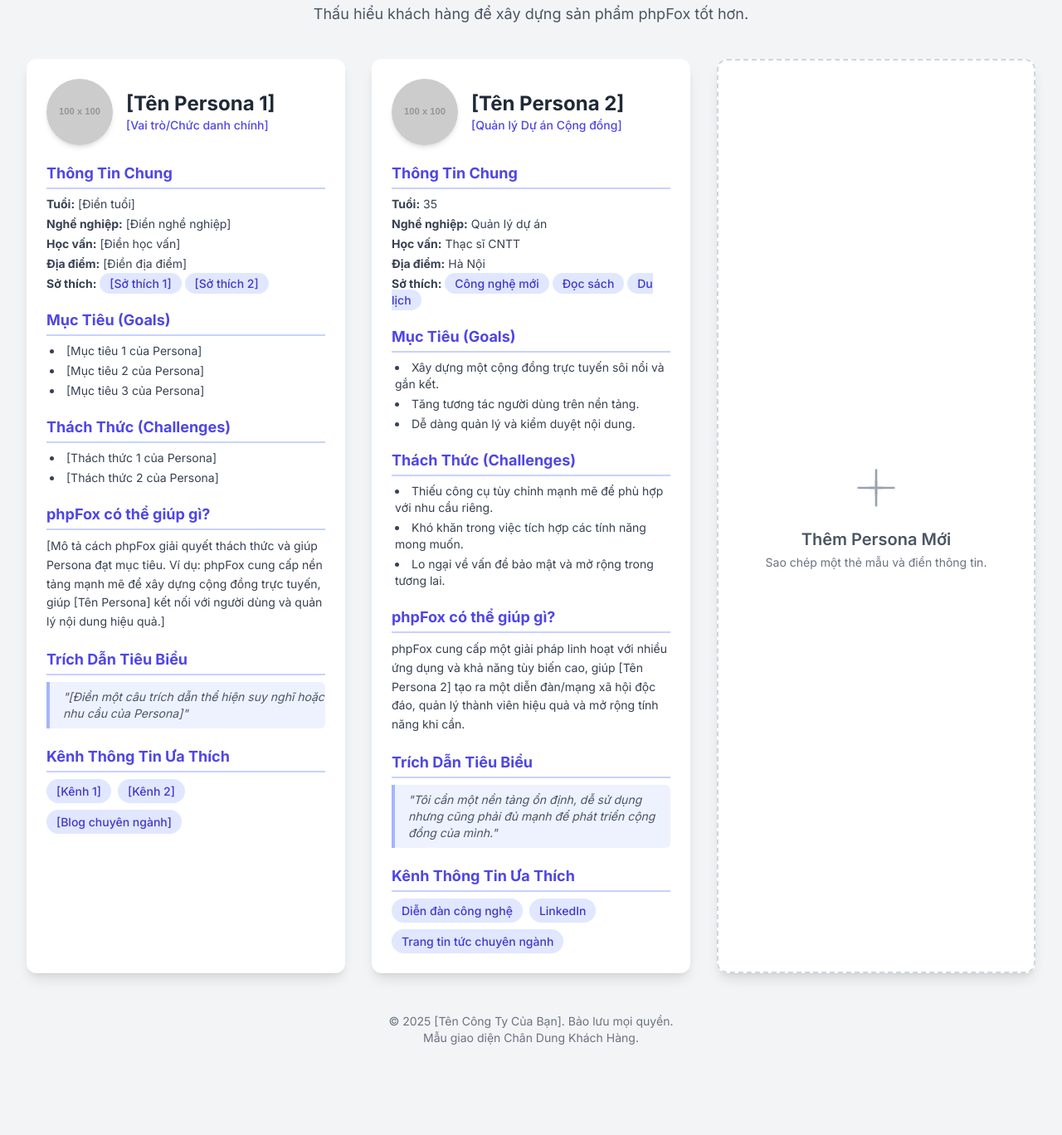
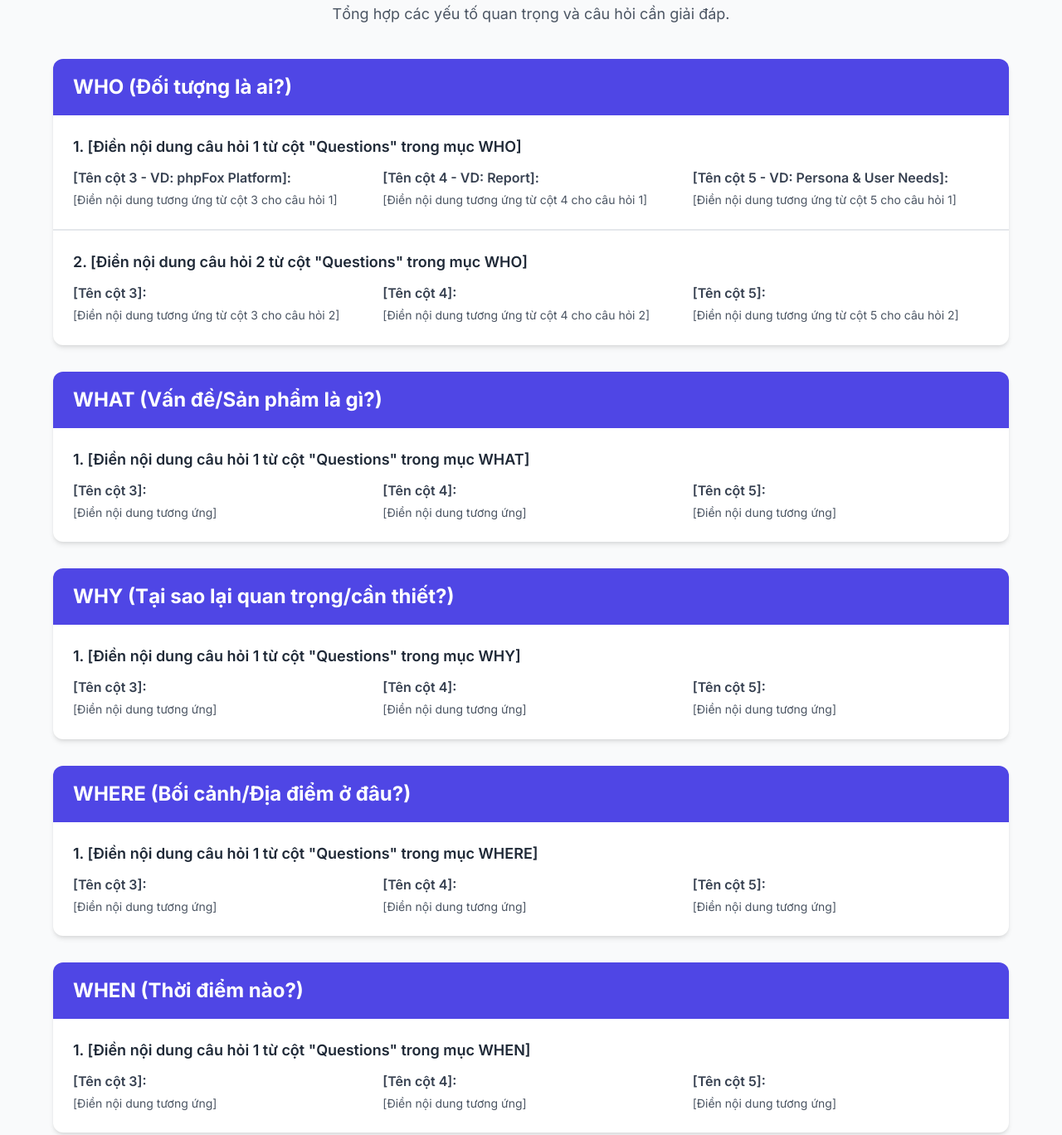
Before and after one commit to Rino-Nguyen/phpfox-buyer-persona, a plain HTML site: page index.html in a window 1280 px wide. Shown: the part 77-1445 px from the top of the page at 83% size. Before the commit the page ends 1370 px from the top, so only its background shows below. Drawn offline with nearby package versions, Linux system fonts and the light colour scheme; placeholder pictures from the web are drawn by us.

Commit message:
Update index.html

```diff
--- a/index.html
+++ b/index.html
@@ -3,7 +3,7 @@
 <head>
     <meta charset="UTF-8">
     <meta name="viewport" content="width=device-width, initial-scale=1.0">
-    <title>Chân Dung Khách Hàng - phpFox</title>
+    <title>Phân Tích Chi Tiết | [Tên Dự Án/Sản Phẩm Của Bạn]</title>
     <!-- Tải Tailwind CSS -->
     <script src="https://cdn.tailwindcss.com"></script>
     <!-- Sử dụng font Inter -->
@@ -11,193 +11,249 @@
     <style>
         body {
             font-family: 'Inter', sans-serif;
-            background-color: #f3f4f6; /* Màu nền xám nhạt */
+            background-color: #f9fafb; /* Màu nền xám rất nhạt */
         }
-        .persona-card {
-            transition: transform 0.3s ease-in-out, box-shadow 0.3s ease-in-out;
+        .section-card {
+            background-color: white;
+            border-radius: 0.75rem; /* 12px */
+            box-shadow: 0 4px 6px -1px rgba(0, 0, 0, 0.1), 0 2px 4px -1px rgba(0, 0, 0, 0.06);
+            margin-bottom: 2rem; /* mb-8 */
+            overflow: hidden;
         }
-        .persona-card:hover {
-            transform: translateY(-5px);
-            box-shadow: 0 10px 20px rgba(0,0,0,0.1), 0 6px 6px rgba(0,0,0,0.1);
+        .section-header {
+            background-color: #4f46e5; /* Indigo-600 */
+            color: white;
+            padding: 1rem 1.5rem; /* py-4 px-6 */
+            font-size: 1.5rem; /* text-2xl */
+            font-weight: 700; /* font-bold */
         }
-        .tag {
-            background-color: #e0e7ff; /* Indigo-100 */
-            color: #4338ca; /* Indigo-700 */
-            padding: 0.25rem 0.75rem;
-            border-radius: 9999px; /* pill shape */
-            font-size: 0.875rem;
-            font-weight: 500;
+        .question-item {
+            border-bottom: 1px solid #e5e7eb; /* gray-200 */
+            padding: 1.5rem; /* p-6 */
         }
-         .section-title {
+        .question-item:last-child {
+            border-bottom: none;
+        }
+        .question-title {
             font-size: 1.125rem; /* text-lg */
-            font-weight: 700; /* font-bold */
-            color: #4f46e5; /* Indigo-600 */
-            margin-bottom: 0.5rem; /* mb-2 */
-            border-bottom: 2px solid #c7d2fe; /* Indigo-200 */
-            padding-bottom: 0.25rem; /* pb-1 */
+            font-weight: 600; /* font-semibold */
+            color: #1f2937; /* gray-800 */
+            margin-bottom: 0.75rem; /* mb-3 */
         }
-        .list-disc li {
-            margin-bottom: 0.25rem;
+        .detail-grid {
+            display: grid;
+            gap: 1rem; /* gap-4 */
+        }
+        /* Cho màn hình lớn hơn, chia thành nhiều cột hơn nếu cần */
+        @media (min-width: 768px) {
+            .detail-grid {
+                grid-template-columns: repeat(auto-fit, minmax(250px, 1fr));
+            }
+        }
+        .detail-block strong {
+            color: #374151; /* gray-700 */
+            display: block;
+            margin-bottom: 0.25rem; /* mb-1 */
+            font-weight: 600;
+        }
+        .detail-block p, .detail-block ul {
+            color: #4b5563; /* gray-600 */
+            font-size: 0.875rem; /* text-sm */
+            line-height: 1.6;
+        }
+        .detail-block ul {
+            list-style-type: disc;
+            padding-left: 1.25rem; /* pl-5 */
         }
     </style>
 </head>
 <body class="p-4 md:p-8">
 
     <header class="mb-10 text-center">
-        <h1 class="text-4xl font-bold text-indigo-700">Chân Dung Khách Hàng Mục Tiêu</h1>
-        <p class="text-lg text-gray-600 mt-2">Thấu hiểu khách hàng để xây dựng sản phẩm phpFox tốt hơn.</p>
+        <h1 class="text-4xl font-extrabold text-indigo-700 tracking-tight">
+            Bảng Phân Tích Chi Tiết: [Tên Dự Án/Sản Phẩm Của Bạn]
+        </h1>
+        <p class="text-lg text-gray-600 mt-2">
+            Tổng hợp các yếu tố quan trọng và câu hỏi cần giải đáp.
+        </p>
     </header>
 
-    <div class="container mx-auto">
-        <!-- Grid chứa các thẻ Persona -->
-        <div class="grid grid-cols-1 md:grid-cols-2 lg:grid-cols-3 gap-6 md:gap-8">
+    <div class="container mx-auto max-w-6xl">
 
-            <!-- Mẫu Thẻ Persona 1 -->
-            <article class="persona-card bg-white rounded-xl shadow-lg overflow-hidden">
-                <div class="p-6">
-                    <div class="flex items-center space-x-4 mb-5">
-                        <img class="h-20 w-20 rounded-full object-cover shadow-md"
-                             src="https://placehold.co/100x100/A5B4FC/3730A3?text=Anh+DD"
-                             alt="[Ảnh đại diện của Tên Persona]">
-                        <div>
-                            <h2 class="text-2xl font-bold text-gray-800">[Tên Persona 1]</h2>
-                            <p class="text-sm text-indigo-600 font-medium">[Vai trò/Chức danh chính]</p>
+        <!-- Mục WHO -->
+        <section id="who" class="section-card">
+            <h2 class="section-header">WHO (Đối tượng là ai?)</h2>
+            <div class="divide-y divide-gray-200">
+                <!-- Câu hỏi 1 trong WHO -->
+                <div class="question-item">
+                    <h3 class="question-title">1. [Điền nội dung câu hỏi 1 từ cột "Questions" trong mục WHO]</h3>
+                    <div class="detail-grid">
+                        <div class="detail-block">
+                            <strong>[Tên cột 3 - VD: phpFox Platform]:</strong>
+                            <p>[Điền nội dung tương ứng từ cột 3 cho câu hỏi 1]</p>
+                        </div>
+                        <div class="detail-block">
+                            <strong>[Tên cột 4 - VD: Report]:</strong>
+                            <p>[Điền nội dung tương ứng từ cột 4 cho câu hỏi 1]</p>
+                        </div>
+                        <div class="detail-block">
+                            <strong>[Tên cột 5 - VD: Persona & User Needs]:</strong>
+                            <p>[Điền nội dung tương ứng từ cột 5 cho câu hỏi 1]</p>
                         </div>
                     </div>
-
-                    <div class="mb-5">
-                        <h3 class="section-title">Thông Tin Chung</h3>
-                        <ul class="text-gray-700 text-sm space-y-1">
-                            <li><strong>Tuổi:</strong> [Điền tuổi]</li>
-                            <li><strong>Nghề nghiệp:</strong> [Điền nghề nghiệp]</li>
-                            <li><strong>Học vấn:</strong> [Điền học vấn]</li>
-                            <li><strong>Địa điểm:</strong> [Điền địa điểm]</li>
-                            <li><strong>Sở thích:</strong> <span class="tag">[Sở thích 1]</span> <span class="tag">[Sở thích 2]</span></li>
-                        </ul>
-                    </div>
-
-                    <div class="mb-5">
-                        <h3 class="section-title">Mục Tiêu (Goals)</h3>
-                        <ul class="list-disc list-inside text-gray-700 text-sm pl-1">
-                            <li>[Mục tiêu 1 của Persona]</li>
-                            <li>[Mục tiêu 2 của Persona]</li>
-                            <li>[Mục tiêu 3 của Persona]</li>
-                        </ul>
-                    </div>
-
-                    <div class="mb-5">
-                        <h3 class="section-title">Thách Thức (Challenges)</h3>
-                        <ul class="list-disc list-inside text-gray-700 text-sm pl-1">
-                            <li>[Thách thức 1 của Persona]</li>
-                            <li>[Thách thức 2 của Persona]</li>
-                        </ul>
-                    </div>
-
-                    <div class="mb-5">
-                        <h3 class="section-title">phpFox có thể giúp gì?</h3>
-                        <p class="text-gray-700 text-sm leading-relaxed">
-                            [Mô tả cách phpFox giải quyết thách thức và giúp Persona đạt mục tiêu. Ví dụ: phpFox cung cấp nền tảng mạnh mẽ để xây dựng cộng đồng trực tuyến, giúp [Tên Persona] kết nối với người dùng và quản lý nội dung hiệu quả.]
-                        </p>
-                    </div>
-
-                    <div class="mb-5">
-                        <h3 class="section-title">Trích Dẫn Tiêu Biểu</h3>
-                        <blockquote class="italic text-gray-600 text-sm border-l-4 border-indigo-300 pl-4 py-2 bg-indigo-50 rounded-r-md">
-                            "[Điền một câu trích dẫn thể hiện suy nghĩ hoặc nhu cầu của Persona]"
-                        </blockquote>
-                    </div>
-
-                    <div>
-                        <h3 class="section-title">Kênh Thông Tin Ưa Thích</h3>
-                         <div class="flex flex-wrap gap-2">
-                            <span class="tag">[Kênh 1]</span>
-                            <span class="tag">[Kênh 2]</span>
-                            <span class="tag">[Blog chuyên ngành]</span>
-                         </div>
+                </div>
+                <!-- Câu hỏi 2 trong WHO -->
+                <div class="question-item">
+                    <h3 class="question-title">2. [Điền nội dung câu hỏi 2 từ cột "Questions" trong mục WHO]</h3>
+                    <div class="detail-grid">
+                        <div class="detail-block">
+                            <strong>[Tên cột 3]:</strong>
+                            <p>[Điền nội dung tương ứng từ cột 3 cho câu hỏi 2]</p>
+                        </div>
+                        <div class="detail-block">
+                            <strong>[Tên cột 4]:</strong>
+                            <p>[Điền nội dung tương ứng từ cột 4 cho câu hỏi 2]</p>
+                        </div>
+                         <div class="detail-block">
+                            <strong>[Tên cột 5]:</strong>
+                            <p>[Điền nội dung tương ứng từ cột 5 cho câu hỏi 2]</p>
+                        </div>
                     </div>
                 </div>
-            </article>
+                <!-- Thêm các câu hỏi khác cho mục WHO tại đây -->
+            </div>
+        </section>
 
-            <!-- Mẫu Thẻ Persona 2 (Bạn có thể sao chép và sửa đổi thẻ này cho các persona khác) -->
-            <article class="persona-card bg-white rounded-xl shadow-lg overflow-hidden">
-                <div class="p-6">
-                    <div class="flex items-center space-x-4 mb-5">
-                        <img class="h-20 w-20 rounded-full object-cover shadow-md"
-                             src="https://placehold.co/100x100/C7D2FE/4338CA?text=Anh+DD"
-                             alt="[Ảnh đại diện của Tên Persona 2]">
-                        <div>
-                            <h2 class="text-2xl font-bold text-gray-800">[Tên Persona 2]</h2>
-                            <p class="text-sm text-indigo-600 font-medium">[Quản lý Dự án Cộng đồng]</p>
+        <!-- Mục WHAT -->
+        <section id="what" class="section-card">
+            <h2 class="section-header">WHAT (Vấn đề/Sản phẩm là gì?)</h2>
+            <div class="divide-y divide-gray-200">
+                <div class="question-item">
+                    <h3 class="question-title">1. [Điền nội dung câu hỏi 1 từ cột "Questions" trong mục WHAT]</h3>
+                    <div class="detail-grid">
+                        <div class="detail-block">
+                            <strong>[Tên cột 3]:</strong>
+                            <p>[Điền nội dung tương ứng]</p>
+                        </div>
+                        <div class="detail-block">
+                            <strong>[Tên cột 4]:</strong>
+                            <p>[Điền nội dung tương ứng]</p>
+                        </div>
+                        <div class="detail-block">
+                            <strong>[Tên cột 5]:</strong>
+                            <p>[Điền nội dung tương ứng]</p>
                         </div>
                     </div>
-                     <div class="mb-5">
-                        <h3 class="section-title">Thông Tin Chung</h3>
-                        <ul class="text-gray-700 text-sm space-y-1">
-                            <li><strong>Tuổi:</strong> 35</li>
-                            <li><strong>Nghề nghiệp:</strong> Quản lý dự án</li>
-                            <li><strong>Học vấn:</strong> Thạc sĩ CNTT</li>
-                            <li><strong>Địa điểm:</strong> Hà Nội</li>
-                            <li><strong>Sở thích:</strong> <span class="tag">Công nghệ mới</span> <span class="tag">Đọc sách</span> <span class="tag">Du lịch</span></li>
-                        </ul>
-                    </div>
-                    <div class="mb-5">
-                        <h3 class="section-title">Mục Tiêu (Goals)</h3>
-                        <ul class="list-disc list-inside text-gray-700 text-sm pl-1">
-                            <li>Xây dựng một cộng đồng trực tuyến sôi nổi và gắn kết.</li>
-                            <li>Tăng tương tác người dùng trên nền tảng.</li>
-                            <li>Dễ dàng quản lý và kiểm duyệt nội dung.</li>
-                        </ul>
-                    </div>
-                    <div class="mb-5">
-                        <h3 class="section-title">Thách Thức (Challenges)</h3>
-                        <ul class="list-disc list-inside text-gray-700 text-sm pl-1">
-                            <li>Thiếu công cụ tùy chỉnh mạnh mẽ để phù hợp với nhu cầu riêng.</li>
-                            <li>Khó khăn trong việc tích hợp các tính năng mong muốn.</li>
-                            <li>Lo ngại về vấn đề bảo mật và mở rộng trong tương lai.</li>
-                        </ul>
-                    </div>
-                    <div class="mb-5">
-                        <h3 class="section-title">phpFox có thể giúp gì?</h3>
-                        <p class="text-gray-700 text-sm leading-relaxed">
-                           phpFox cung cấp một giải pháp linh hoạt với nhiều ứng dụng và khả năng tùy biến cao, giúp [Tên Persona 2] tạo ra một diễn đàn/mạng xã hội độc đáo, quản lý thành viên hiệu quả và mở rộng tính năng khi cần.
-                        </p>
-                    </div>
-                     <div class="mb-5">
-                        <h3 class="section-title">Trích Dẫn Tiêu Biểu</h3>
-                        <blockquote class="italic text-gray-600 text-sm border-l-4 border-indigo-300 pl-4 py-2 bg-indigo-50 rounded-r-md">
-                            "Tôi cần một nền tảng ổn định, dễ sử dụng nhưng cũng phải đủ mạnh để phát triển cộng đồng của mình."
-                        </blockquote>
-                    </div>
-                     <div>
-                        <h3 class="section-title">Kênh Thông Tin Ưa Thích</h3>
-                         <div class="flex flex-wrap gap-2">
-                            <span class="tag">Diễn đàn công nghệ</span>
-                            <span class="tag">LinkedIn</span>
-                            <span class="tag">Trang tin tức chuyên ngành</span>
-                         </div>
+                </div>
+                <!-- Thêm các câu hỏi khác cho mục WHAT tại đây -->
+            </div>
+        </section>
+
+        <!-- Mục WHY -->
+        <section id="why" class="section-card">
+            <h2 class="section-header">WHY (Tại sao lại quan trọng/cần thiết?)</h2>
+            <div class="divide-y divide-gray-200">
+                 <div class="question-item">
+                    <h3 class="question-title">1. [Điền nội dung câu hỏi 1 từ cột "Questions" trong mục WHY]</h3>
+                    <div class="detail-grid">
+                        <div class="detail-block">
+                            <strong>[Tên cột 3]:</strong>
+                            <p>[Điền nội dung tương ứng]</p>
+                        </div>
+                        <div class="detail-block">
+                            <strong>[Tên cột 4]:</strong>
+                            <p>[Điền nội dung tương ứng]</p>
+                        </div>
+                        <div class="detail-block">
+                            <strong>[Tên cột 5]:</strong>
+                            <p>[Điền nội dung tương ứng]</p>
+                        </div>
                     </div>
                 </div>
-            </article>
+                <!-- Thêm các câu hỏi khác cho mục WHY tại đây -->
+            </div>
+        </section>
 
-            <!-- Thêm các thẻ persona khác ở đây -->
-            <!-- Ví dụ thẻ trống để bạn tự điền -->
-            <article class="persona-card bg-white rounded-xl shadow-lg overflow-hidden">
-                <div class="p-6 border-2 border-dashed border-gray-300 rounded-xl text-center h-full flex flex-col justify-center items-center">
-                    <svg xmlns="http://www.w3.org/2000/svg" class="h-16 w-16 text-gray-400 mb-4" fill="none" viewBox="0 0 24 24" stroke="currentColor" stroke-width="1">
-                      <path stroke-linecap="round" stroke-linejoin="round" d="M12 4v16m8-8H4" />
-                      <path stroke-linecap="round" stroke-linejoin="round" d="M12 9v3m0 0v3m0-3h3m-3 0H9" />
-                    </svg>
-                    <h3 class="text-xl font-semibold text-gray-600">Thêm Persona Mới</h3>
-                    <p class="text-gray-500 text-sm mt-1">Sao chép một thẻ mẫu và điền thông tin.</p>
+        <!-- Mục WHERE -->
+        <section id="where" class="section-card">
+            <h2 class="section-header">WHERE (Bối cảnh/Địa điểm ở đâu?)</h2>
+            <div class="divide-y divide-gray-200">
+                 <div class="question-item">
+                    <h3 class="question-title">1. [Điền nội dung câu hỏi 1 từ cột "Questions" trong mục WHERE]</h3>
+                    <div class="detail-grid">
+                        <div class="detail-block">
+                            <strong>[Tên cột 3]:</strong>
+                            <p>[Điền nội dung tương ứng]</p>
+                        </div>
+                        <div class="detail-block">
+                            <strong>[Tên cột 4]:</strong>
+                            <p>[Điền nội dung tương ứng]</p>
+                        </div>
+                        <div class="detail-block">
+                            <strong>[Tên cột 5]:</strong>
+                            <p>[Điền nội dung tương ứng]</p>
+                        </div>
+                    </div>
                 </div>
-            </article>
+                <!-- Thêm các câu hỏi khác cho mục WHERE tại đây -->
+            </div>
+        </section>
 
-        </div>
+        <!-- Mục WHEN -->
+        <section id="when" class="section-card">
+            <h2 class="section-header">WHEN (Thời điểm nào?)</h2>
+            <div class="divide-y divide-gray-200">
+                <div class="question-item">
+                    <h3 class="question-title">1. [Điền nội dung câu hỏi 1 từ cột "Questions" trong mục WHEN]</h3>
+                    <div class="detail-grid">
+                        <div class="detail-block">
+                            <strong>[Tên cột 3]:</strong>
+                            <p>[Điền nội dung tương ứng]</p>
+                        </div>
+                        <div class="detail-block">
+                            <strong>[Tên cột 4]:</strong>
+                            <p>[Điền nội dung tương ứng]</p>
+                        </div>
+                        <div class="detail-block">
+                            <strong>[Tên cột 5]:</strong>
+                            <p>[Điền nội dung tương ứng]</p>
+                        </div>
+                    </div>
+                </div>
+                <!-- Thêm các câu hỏi khác cho mục WHEN tại đây -->
+            </div>
+        </section>
+
+        <!-- Mục HOW & HOW MUCH -->
+        <section id="how" class="section-card">
+            <h2 class="section-header">HOW & HOW MUCH (Như thế nào & Bao nhiêu?)</h2>
+            <div class="divide-y divide-gray-200">
+                 <div class="question-item">
+                    <h3 class="question-title">1. [Điền nội dung câu hỏi 1 từ cột "Questions" trong mục HOW/HOW MUCH]</h3>
+                    <div class="detail-grid">
+                        <div class="detail-block">
+                            <strong>[Tên cột 3]:</strong>
+                            <p>[Điền nội dung tương ứng]</p>
+                        </div>
+                        <div class="detail-block">
+                            <strong>[Tên cột 4]:</strong>
+                            <p>[Điền nội dung tương ứng]</p>
+                        </div>
+                        <div class="detail-block">
+                            <strong>[Tên cột 5]:</strong>
+                            <p>[Điền nội dung tương ứng]</p>
+                        </div>
+                    </div>
+                </div>
+                <!-- Thêm các câu hỏi khác cho mục HOW/HOW MUCH tại đây -->
+            </div>
+        </section>
+
     </div>
 
-    <footer class="mt-12 text-center text-sm text-gray-500">
-        <p>&copy; <span id="currentYear"></span> [Tên Công Ty Của Bạn]. Bảo lưu mọi quyền.</p>
-        <p>Mẫu giao diện Chân Dung Khách Hàng.</p>
+    <footer class="mt-12 py-8 text-center text-sm text-gray-500 border-t border-gray-200">
+        <p>&copy; <span id="currentYear"></span> [Tên Công Ty/Tổ Chức Của Bạn]. Bảo lưu mọi quyền.</p>
+        <p>Tài liệu được tạo dựa trên hình ảnh phân tích.</p>
     </footer>
 
     <script>
```
